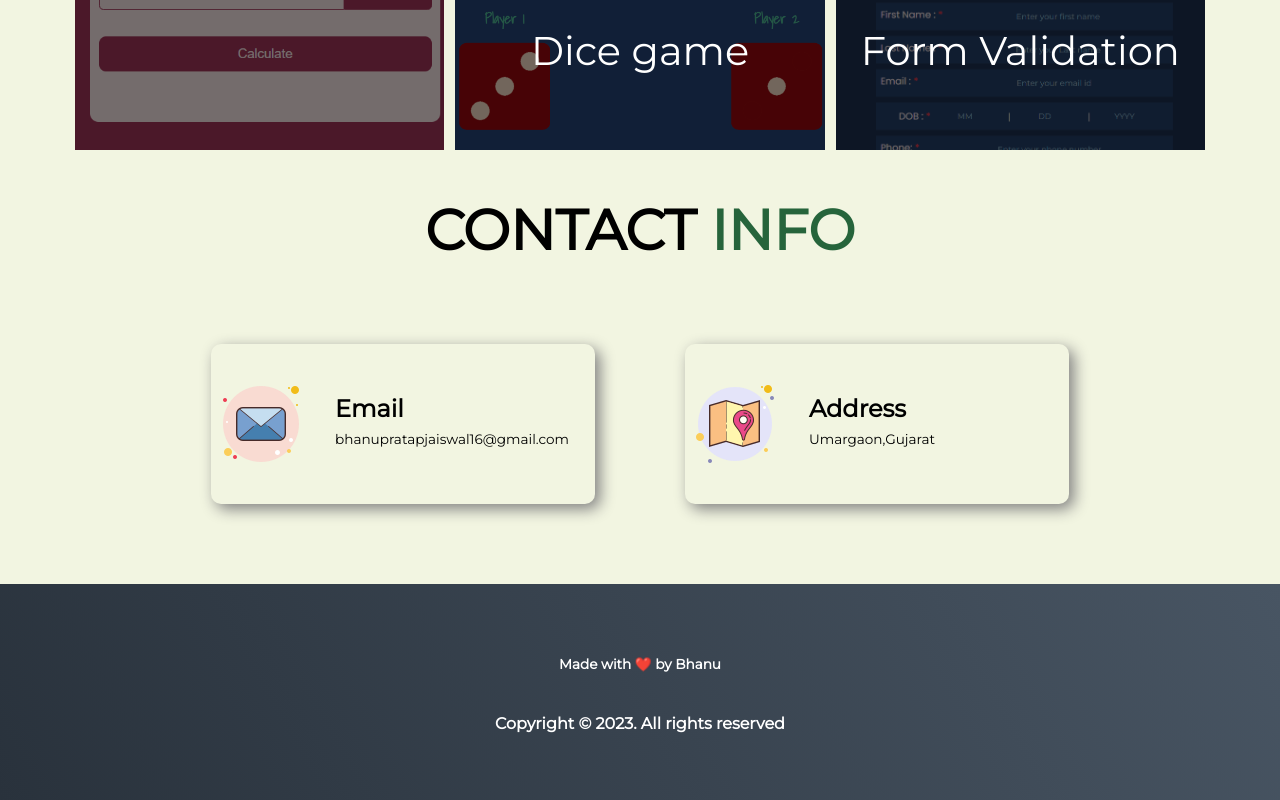
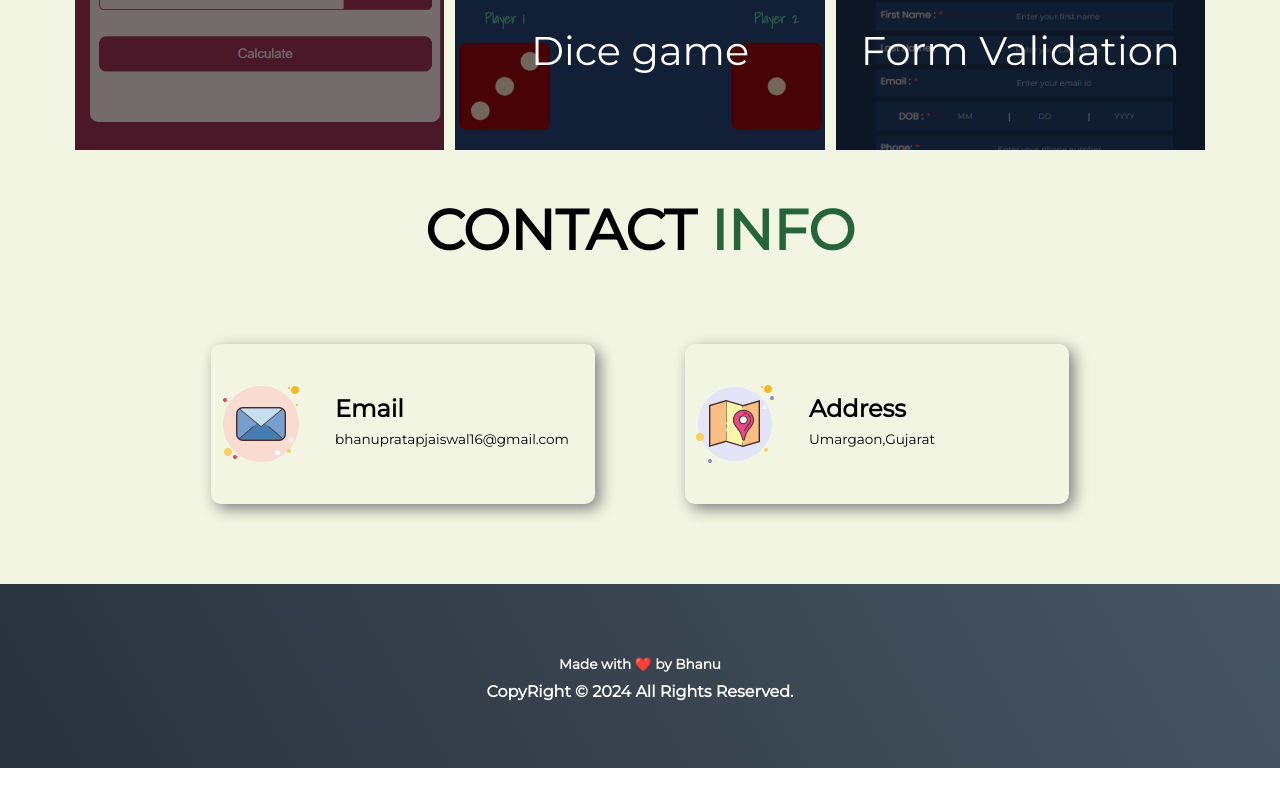
Before and after one commit to bhanu987/BhanuPortfolio, a plain HTML site: page index.html in a window 1280 px wide. Shown: the part 2421-3221 px from the top of the page. After the commit the page ends 3189 px from the top, so only its background shows below. Drawn offline with Linux system fonts and the light colour scheme.

Commit message:
Update index.html

```diff
--- a/index.html
+++ b/index.html
@@ -153,8 +153,12 @@
     </section>
     <footer>
         <h2 class="footer_heading">Made with ❤️ by Bhanu</h2>
-
-        <p class="footer-text">Copyright &copy; 2023. All rights reserved</p>
+        <p>CopyRight &copy;
+        <span id="copyright">
+        <script>document.getElementById('copyright').appendChild(document.createTextNode(new Date().getFullYear()))</script>
+            All Rights Reserved.
+        </p>
+    </span>
     </footer>
 
 
```
